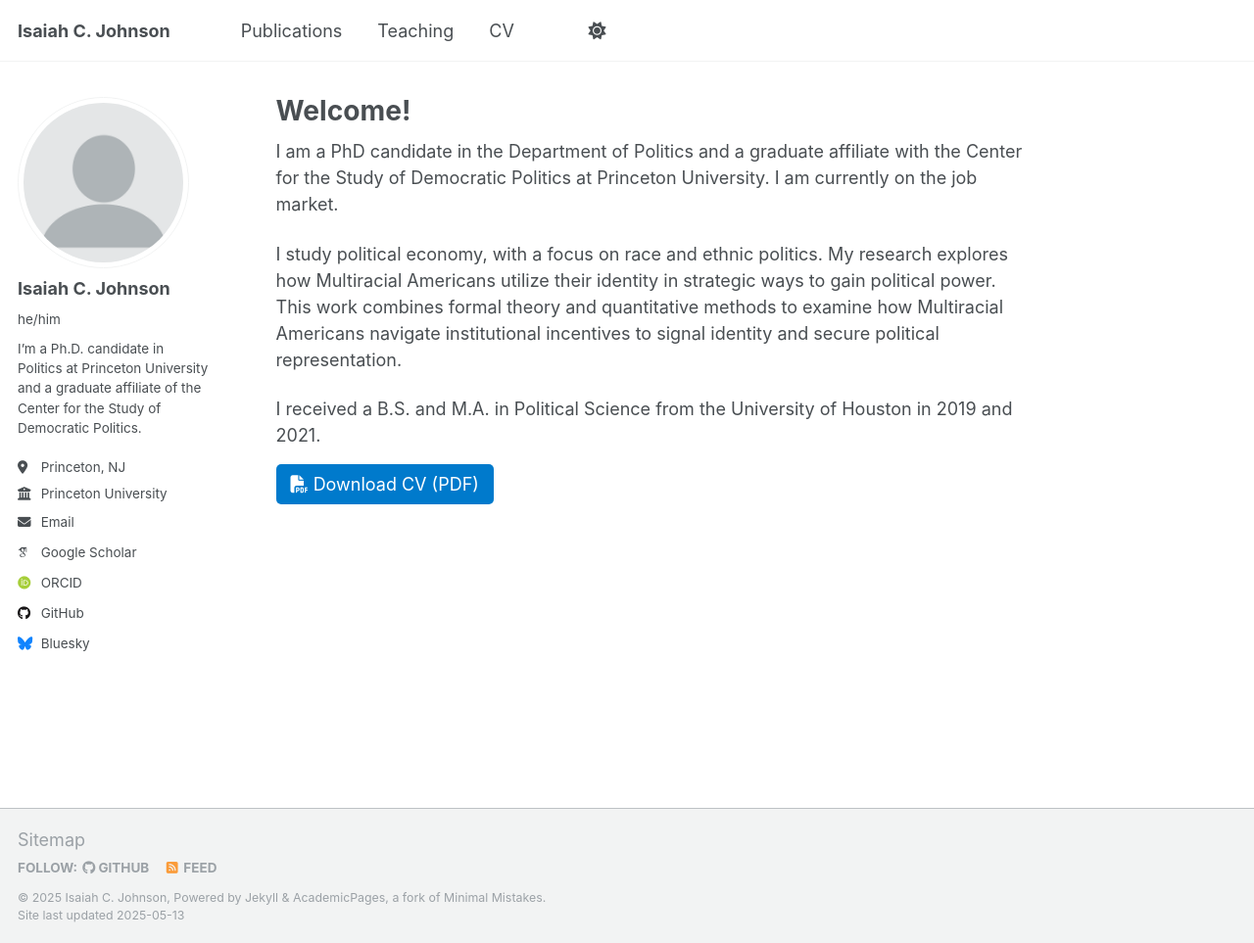
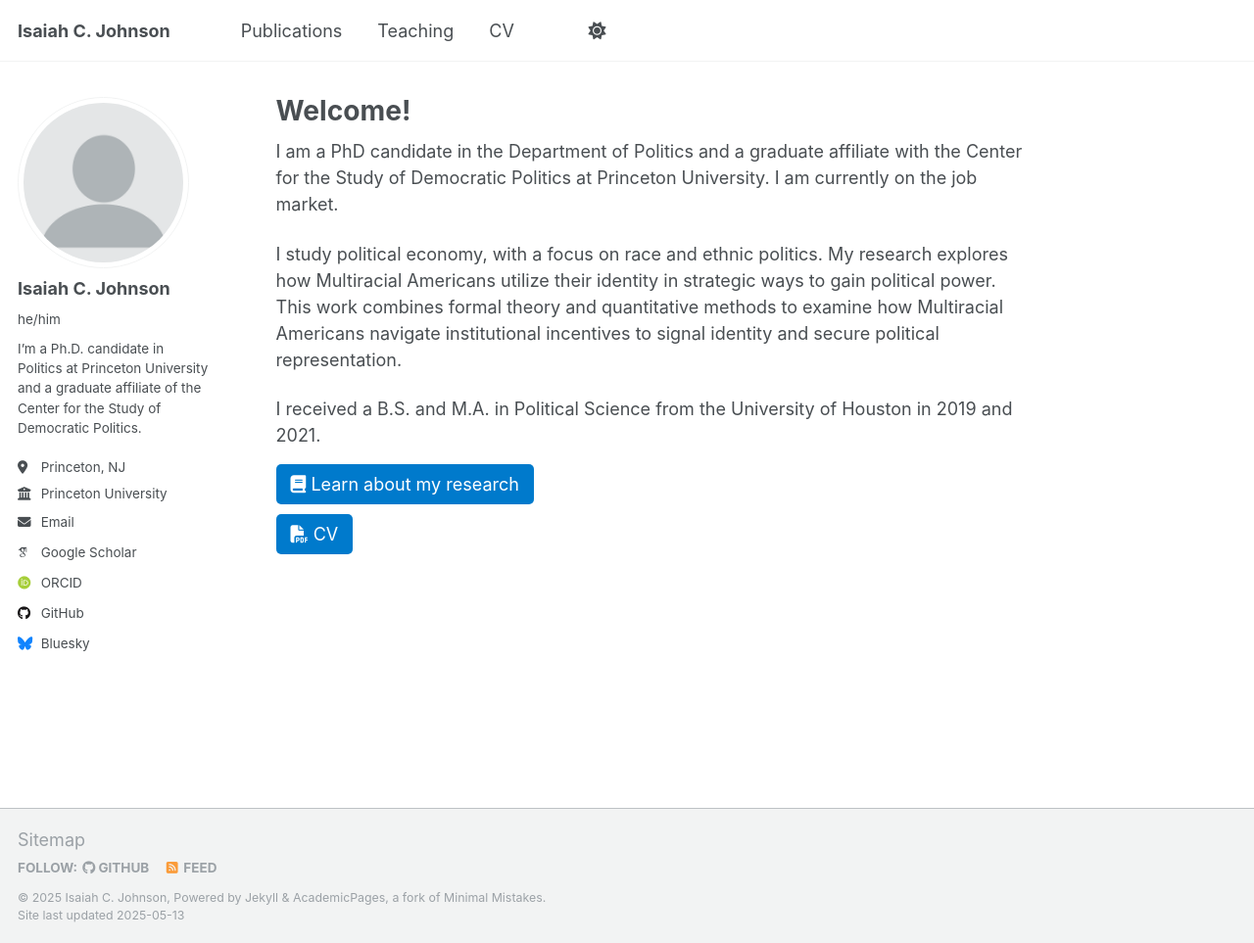
Before and after one commit to isaiahcjohnson/IsaiahCJohnson.github.io, a Jekyll site: the page built from _pages/about.md, in a window 1280 px wide and 963 px high. Shown: the whole window at 98% size. Built offline with Jekyll 4.4.1, drawn with Linux system fonts in a browser that asks for light colours; some web fonts are replaced.

Commit message:
modified:   _pages/about.md

```diff
--- a/_pages/about.md
+++ b/_pages/about.md
@@ -13,6 +13,10 @@ I study political economy, with a focus on race and ethnic politics. My research
 
 I received a B.S. and M.A. in Political Science from the University of Houston in 2019 and 2021.
 
+<a href="/publications" target="_blank" style="padding:10px 15px; background:#007acc; color:white; text-decoration:none; border-radius:5px; margin-right: 10px;">
+  <i class="fas fa-book"></i> Learn about my research
+</a>
+
 <a href="/files/JohnsonI_CV.pdf" target="_blank" style="padding:10px 15px; background:#007acc; color:white; text-decoration:none; border-radius:5px;">
-  <i class="fas fa-file-pdf"></i> Download CV (PDF)
+  <i class="fas fa-file-pdf"></i> CV
 </a>
```
